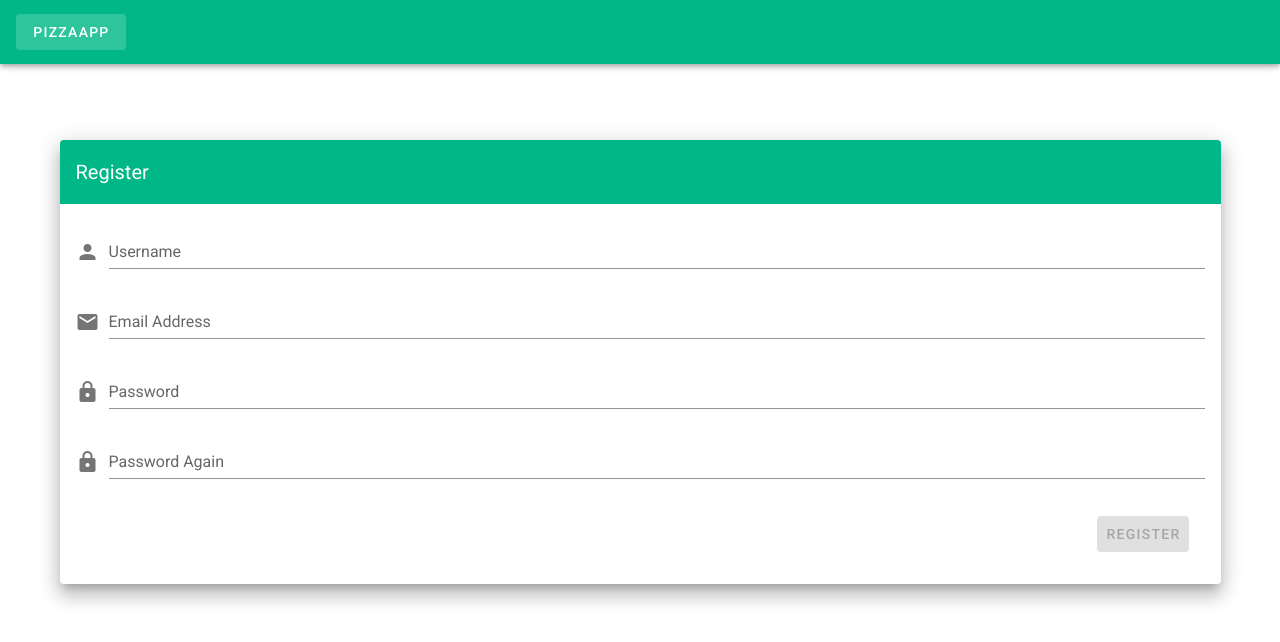
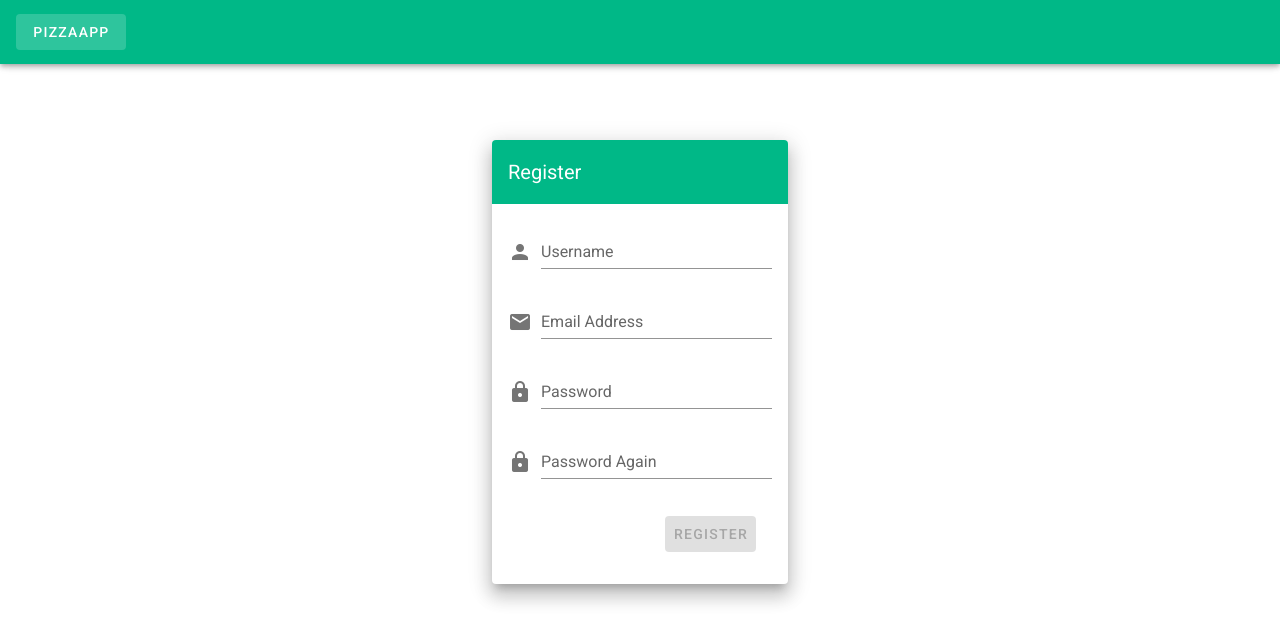
Before and after one commit to aykuttars/pizzapp, a Vue app in the folder vuejs/: page /register in a window 1280 px wide. Shown: the top 642 px of the page. Built offline with nearby package versions, Linux system fonts and the light colour scheme.

Commit message:
Resize profile and register view containers

```diff
--- a/vuejs/src/views/Profile.vue
+++ b/vuejs/src/views/Profile.vue
@@ -1,5 +1,5 @@
 <template>
-    <v-container fluid>
+    <v-container fluid style="width: 25%" >
         <v-layout column>
             <v-card>
                 <v-card-text>
@@ -61,7 +61,7 @@
                     />
                 </v-card-text>
                 <v-card-actions>
-                    <v-btn color="#00B887" :loading="loading" @click.native="update">
+                    <v-btn color="#00B887" class="ma-2 white--text" :loading="loading" @click.native="update">
                         <v-icon left dark>mdi-check</v-icon>
                         Save Changes
                     </v-btn>
--- a/vuejs/src/views/Register.vue
+++ b/vuejs/src/views/Register.vue
@@ -1,7 +1,7 @@
 <template>
   <v-app id="inspire">
     <v-content>
-      <v-container>
+      <v-container fluid style="width: 25%">
         <v-card class="elevation-12">
           <v-toolbar color="#00B887" dark flat>
             <v-toolbar-title>Register</v-toolbar-title>
```
